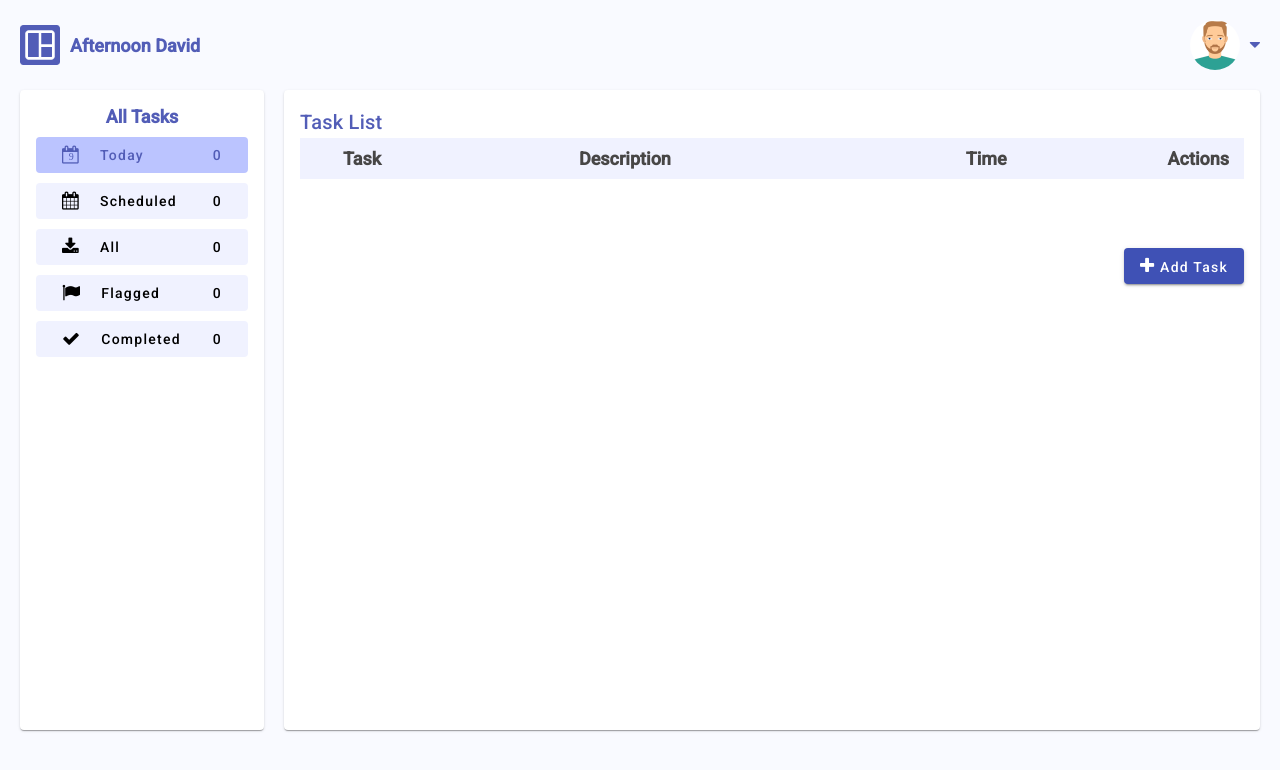
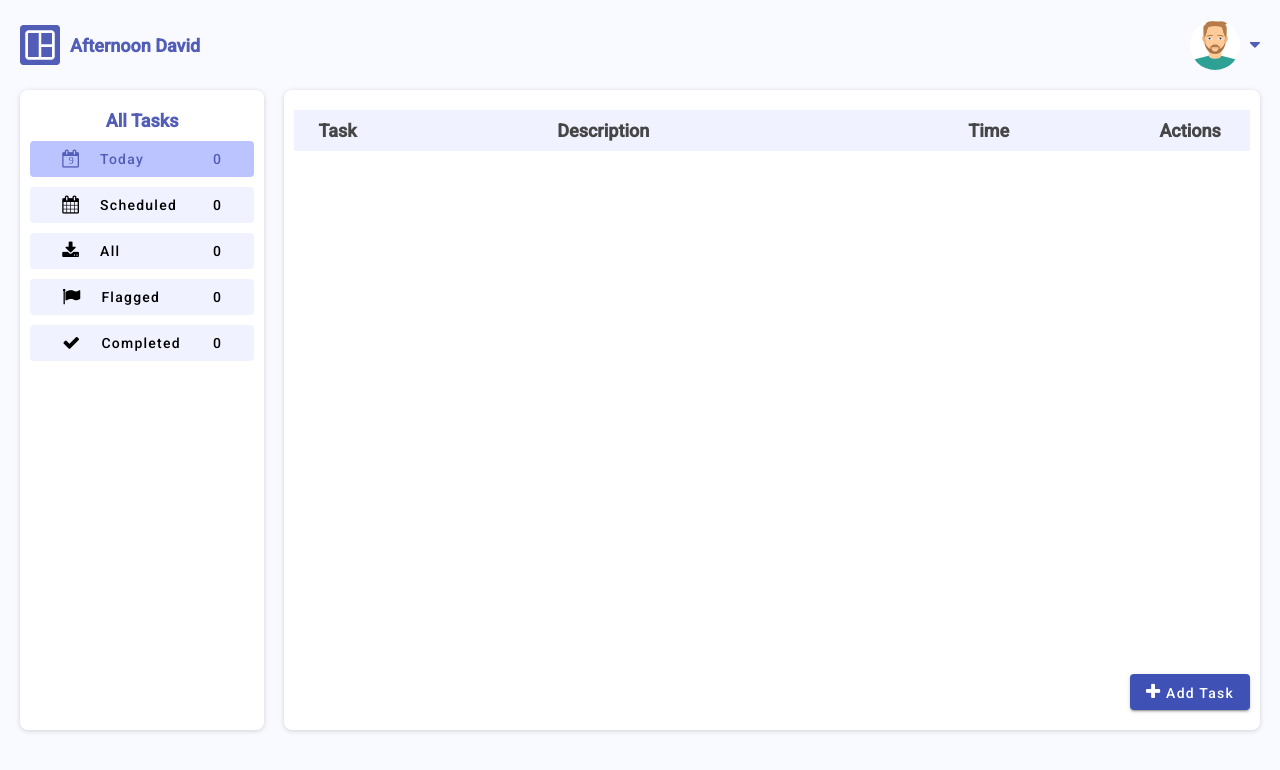
Before and after one commit to Onosgb/e-health-test, an Angular app: page / in a window 1280 px wide. Shown: the top 770 px of the page. Built offline with nearby package versions, Linux system fonts and the light colour scheme.

Commit message:
removed material card from the project and created a custom card

```diff
--- a/src/app/app.component.html
+++ b/src/app/app.component.html
@@ -13,8 +13,8 @@
 
 <div class="container">
   <div class="side-nav">
-    <mat-card>
-      <mat-card-content class="buttons">
+    <!-- <mat-card>
+      <mat-card-content class="buttons"> -->
     <h4 class="title">All Tasks</h4>
     <button
       mat-button
@@ -78,8 +78,8 @@
         <span>{{ completed.length }}</span>
       </div>
     </button>
-      </mat-card-content>
-    </mat-card>
+    <!-- </mat-card-content>
+    </mat-card> -->
   </div>
   <div class="content">
     <app-task-list
--- a/src/app/app.component.scss
+++ b/src/app/app.component.scss
@@ -44,8 +44,18 @@ header {
   gap: 2rem;
 
   .side-nav {
-    width: 20%;
-    height: 80vh;
+    @include card($white, 8px, 20%, 80vh);
+
+    @include respond(tab) {
+      @include card($white, 8px, 100%, 80vh);
+      .show-menu {
+        display: block;
+      }
+    }
+
+    @include align(flex, flex-start, center, column);
+    gap: 1rem;
+
     .title {
       font-size: 1.8rem;
       display: flex;
@@ -53,10 +63,6 @@ header {
       align-items: center;
       color: $text-secondary;
     }
-
-    .buttons {
-      @include align(flex, flex-start, center, column);
-      gap: 1rem;
 
     .mat-mdc-button {
       background-color: $light-grey;
@@ -68,9 +74,15 @@ header {
         align-items: center;
         gap: 2rem;
         width: 16rem;
+        @include respond(small-screen) {
+          gap: 1rem;
+        }
         .label {
           width: 80%;
           text-align: left;
+          @include respond(small-screen) {
+            gap: 60%;
+          }
         }
       }
       &:hover {
@@ -79,15 +91,33 @@ header {
       }
     }
 
-      .active {
+    button.active {
       background-color: $dark-grey !important;
       color: $text-secondary !important;
+    }
+    // mobile responsive
+    @include respond(small-screen) {
+      // padding:
+    }
+
+    // mobile responsive
+    @include respond(tab) {
+      display: none;
+      width: 100%;
+      .show-menu {
+        display: block;
       }
     }
   }
 
   .content {
     width: 80%;
+    @include respond(tab) {
+      width: 100%;
+      .show-menu {
+        display: block;
+      }
+    }
   }
 
   .date {
--- a/src/app/app.component.ts
+++ b/src/app/app.component.ts
@@ -20,7 +20,7 @@ export class AppComponent implements OnInit {
     const tasks = this.getTasks;
 
     if (tasks) {
-      this.tasks = tasks;
+      this.tasks = this.today;
     }
   }
 
--- a/src/app/components/task-list/task-list.component.html
+++ b/src/app/components/task-list/task-list.component.html
@@ -1,17 +1,11 @@
-<mat-card>
-  <mat-card-header>
-    <mat-card-title class="title">Task List</mat-card-title>
-  </mat-card-header>
-  <mat-card-content>
-    <table width="100%" height="60%">
+<div class="container">
+  <table width="100%">
     <thead>
-        <th></th>
+      <th width="2%"></th>
       <th width="25%">Task</th>
       <th>Description</th>
-        <th width="15%">Time</th>
-        <th width="15%" style="text-align: right; padding-right: 1.5rem">
-          Actions
-        </th>
+      <th width="20%">Time</th>
+      <th width="10%">Actions</th>
     </thead>
     <tbody>
       <tr *ngFor="let task of tasks">
@@ -35,18 +29,12 @@
         <td>{{ task.description }}</td>
         <td>{{ task.time | time }}</td>
         <td>
-            <div class="actions">
-              <button mat-icon-button color="primary" (click)="editTask(task)">
+          <button (click)="editTask(task)" class="btn">
             <i class="fa fa-pencil-square-o" aria-hidden="true"></i>
           </button>
-              <button
-                mat-icon-button
-                color="accent"
-                (click)="deleteTask(task.id)"
-              >
+          <button (click)="deleteTask(task.id)" class="btn text-danger">
             <i class="fa fa-trash" aria-hidden="true"></i>
           </button>
-            </div>
         </td>
       </tr>
     </tbody>
@@ -61,5 +49,4 @@
       <i class="fa fa-plus" aria-hidden="true"></i> Add Task
     </button>
   </div>
-  </mat-card-content>
-</mat-card>
+</div>
--- a/src/app/components/task-list/task-list.component.scss
+++ b/src/app/components/task-list/task-list.component.scss
@@ -1,11 +1,13 @@
 @use "../../scss/mixins" as *;
 @use "../../scss/variables" as *;
 
-.content {
+.container {
   display: flex;
   flex-direction: column;
   justify-content: space-between;
-}
+
+  @include card($white, 8px, 100%, 80vh);
+
   .title {
     color: $text-secondary;
   }
@@ -25,6 +27,9 @@ table {
         color: $text-dark;
         font-weight: bolder;
         font-size: 1.8rem;
+        @include respond(tab) {
+          font-size: 1.2rem;
+        }
       }
     }
 
@@ -35,6 +40,10 @@ table {
           color: $text-dark;
           font-weight: normal;
           font-size: 1.6rem;
+          padding: 1rem 0.5rem;
+          @include respond(tab) {
+            font-size: 1.2rem;
+          }
           .fa-check-square {
             color: blue;
           }
@@ -42,8 +51,11 @@ table {
             color: #000;
             font-weight: bold;
           }
-        .actions {
-          @include align(flex, flex-end, center, row);
+          .btn {
+            border: none;
+            padding: 0.5em;
+            background-color: transparent;
+            cursor: pointer;
           }
         }
       }
@@ -54,3 +66,4 @@ table {
     padding-top: 4rem;
     @include align(flex, flex-end, center, row);
   }
+}
--- a/src/app/scss/_mixins.scss
+++ b/src/app/scss/_mixins.scss
@@ -1,4 +1,13 @@
 @use "./variables" as *;
+
+@mixin card($bg, $br, $width, $height) {
+  background: $bg;
+  box-shadow: 0px 1px 5px rgba(0, 0, 0, 0.16);
+  border-radius: $br;
+  width: $width;
+  height: $height;
+  padding: 2rem 1rem;
+}
 
 @mixin position($position, $top, $left, $right, $bottom, $width, $height) {
   position: $position;
@@ -60,3 +69,23 @@
   padding: 0.2rem 0.5rem;
   padding-right: 2.5rem;
 }
+
+@mixin respond($breakpoint) {
+  @if $breakpoint == phone {
+    @media (max-width: 720px) {
+      @content;
+    }
+  }
+
+  @if $breakpoint == tab {
+    @media (max-width: 768px) {
+      @content;
+    }
+  }
+
+  @if $breakpoint == small-screen {
+    @media (max-width: 800px) {
+      @content;
+    }
+  }
+}
```
Also changed, not shown: src/app/angular-material/angular-material.module.ts (+2 -9 lines). Lines whose indentation alone changed are shown as unchanged.
